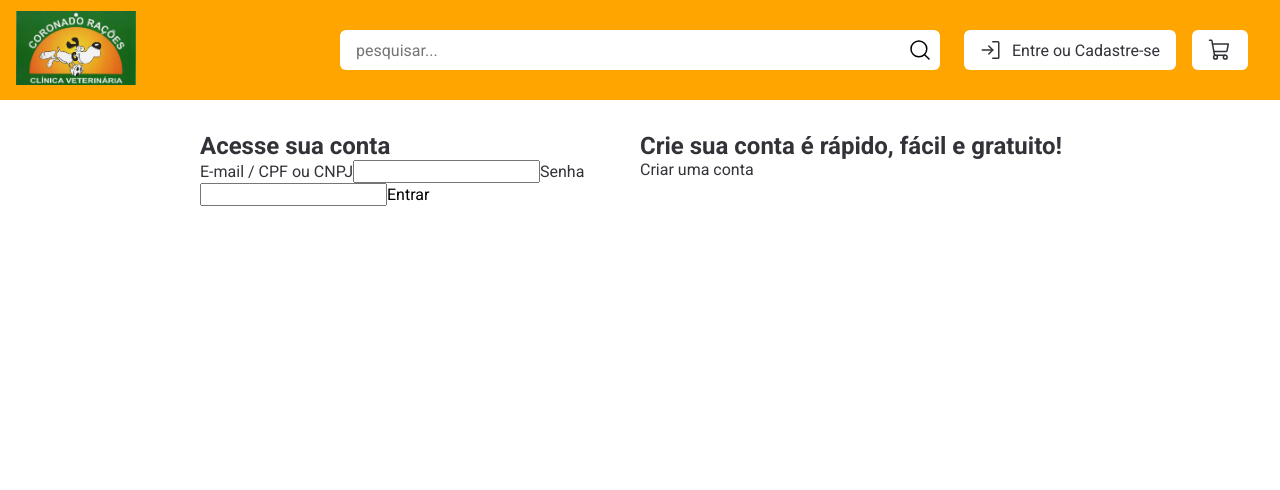
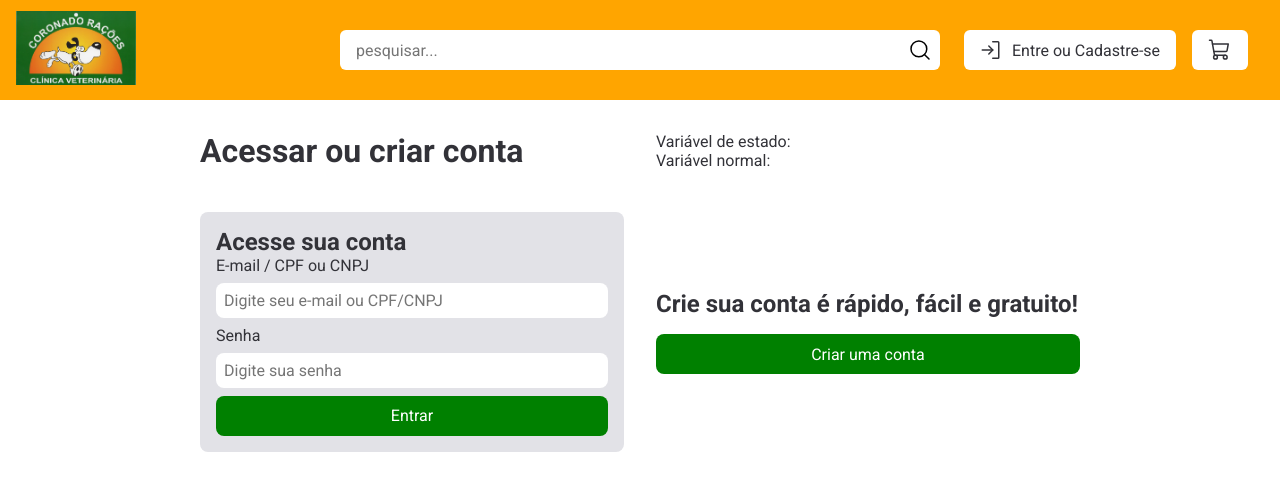
Before and after one commit to rafael-hc/coronado-front, a React (Vite) app: page /login/user in a window 1280 px wide. Shown: the top 490 px of the page. Built offline with nearby package versions, Linux system fonts and the light colour scheme.

Commit message:
Tela de login em andamento

```diff
--- a/src/pages/Login/index.tsx
+++ b/src/pages/Login/index.tsx
@@ -1,23 +1,51 @@
-import { Link } from 'react-router-dom'
-import { LoginContainer, SingIn, SingUp } from './styles'
+import { useState } from 'react'
+import {
+  FormSingIn,
+  LoginContainer,
+  SingIn,
+  SingUp,
+  SingUpButton,
+} from './styles'
 
 export const Login = () => {
+  const [number, setNumber] = useState('')
+  let numero = ''
   return (
     <LoginContainer>
+      <h1>Acessar ou criar conta</h1>
       <SingIn>
         <h2>Acesse sua conta</h2>
-        <form action="">
+        <FormSingIn action="">
           <label htmlFor="">E-mail / CPF ou CNPJ</label>
-          <input type="text" name="login" id="login" />
+          <input
+            type="text"
+            name="login"
+            id="login"
+            placeholder="Digite seu e-mail ou CPF/CNPJ"
+            onChange={(e) => setNumber(e.target.value)}
+          />
           <label htmlFor="">Senha</label>
-          <input type="text" name="password" id="password" />
+          <input
+            type="text"
+            name="password"
+            id="password"
+            placeholder="Digite sua senha"
+            onChange={(e) => {
+              numero = e.target.value
+              console.log(numero)
+            }}
+          />
           <button type="submit">Entrar</button>
-        </form>
+        </FormSingIn>
       </SingIn>
       <SingUp>
         <h2>Crie sua conta é rápido, fácil e gratuito!</h2>
-        <Link to="/register">Criar uma conta</Link>
+        <SingUpButton to="/register">Criar uma conta</SingUpButton>
       </SingUp>
+      <div>
+        <p>{`Variável de estado: ${number}`}</p>
+        <p>{`Variável normal: ${numero}`}</p>
+      </div>
     </LoginContainer>
   )
 }
--- a/src/pages/Login/styles.ts
+++ b/src/pages/Login/styles.ts
@@ -1,3 +1,4 @@
+import { Link } from 'react-router-dom'
 import styled from 'styled-components'
 
 export const LoginContainer = styled.main`
@@ -6,12 +7,66 @@ export const LoginContainer = styled.main`
 
   display: grid;
   grid-template-columns: 1fr 1fr;
-  grid-template-rows: 1fr 1fr;
+  grid-template-rows: 3rem 1fr;
+  gap: 2rem;
 `
 
 const LoginContent = styled.section`
   display: flex;
   flex-direction: column;
 `
-export const SingIn = styled(LoginContent)``
-export const SingUp = styled(LoginContent)``
+export const SingIn = styled(LoginContent)`
+  grid-column-start: 1;
+  grid-row-start: 2;
+  padding: 1rem;
+
+  border-radius: 8px;
+
+  background-color: ${(props) => props.theme['gray-400']};
+`
+
+export const SingUp = styled(LoginContent)`
+  grid-column-start: 2;
+  grid-row-start: 2;
+
+  display: flex;
+  justify-content: center;
+  gap: 1rem;
+`
+
+export const FormSingIn = styled.form`
+  display: flex;
+  flex-direction: column;
+  gap: 0.5rem;
+
+  input {
+    padding: 0.5rem;
+    border: none;
+
+    border-radius: 8px;
+  }
+
+  button {
+    height: 2.5rem;
+    border-radius: 8px;
+
+    display: flex;
+    align-items: center;
+    justify-content: center;
+
+    background-color: ${(props) => props.theme.secondary};
+    color: ${(props) => props.theme.white};
+  }
+`
+
+export const SingUpButton = styled(Link)`
+  height: 2.5rem;
+  border-radius: 8px;
+
+  display: flex;
+  align-items: center;
+  justify-content: center;
+
+  background-color: ${(props) => props.theme.secondary};
+  color: ${(props) => props.theme.white};
+`
--- a/src/styles/themes/default.ts
+++ b/src/styles/themes/default.ts
@@ -2,11 +2,11 @@ export const defaultTheme = {
   white: '#fff',
   black: '#000',
 
-  'primary': '#FFA500',
-  'secondary': '#008000',
-  'button': '#D2D2D2',
-  'text': '#fffff0',
-  'gray-400': '#8D8D99',
+  primary: '#FFA500',
+  secondary: '#008000',
+  button: '#D2D2D2',
+  text: '#fffff0',
+  'gray-400': '#e2e2e7',
   'gray-500': '#7C7C8A',
   'gray-600': '#323238',
   'gray-700': '#29292E',
```
